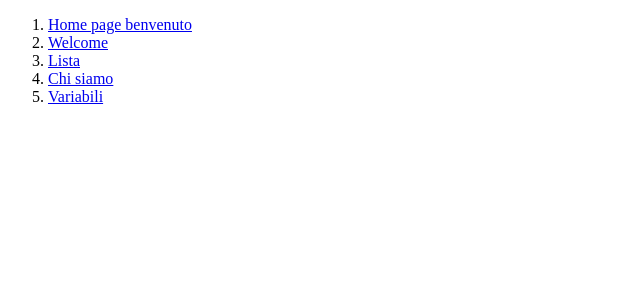
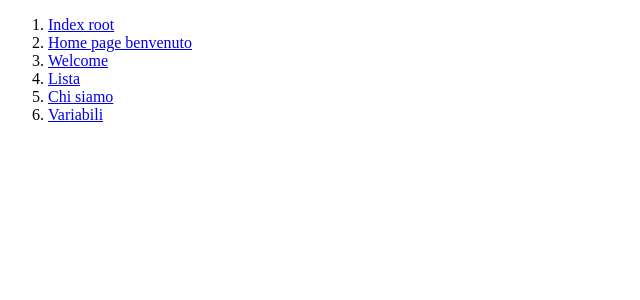
Before and after one commit to stefania-rossi/primo_progetto, a Django app: page /prima_app in a window 1280 px wide. Shown: the top 300 px of the page, without its empty margins (0-640 px from the left). Run offline with Django 5.2, Linux system fonts and the light colour scheme.

Commit message:
Passo 9.2 : add index generale

```diff
--- a/prima_app/templates/prima_app/index.html
+++ b/prima_app/templates/prima_app/index.html
@@ -6,6 +6,7 @@
     </head>
     <body>
         <ol>
+            <li><a href="{% url 'index_root'%}">Index root</a></li>
             <li><a href="{% url 'prima_app:homepage'%}">Home page benvenuto</a></li>
             <li><a href="{% url 'prima_app:welcome'%}">Welcome</a></li>
             <li><a href="{% url 'prima_app:lista'%}">Lista</a></li>
```
